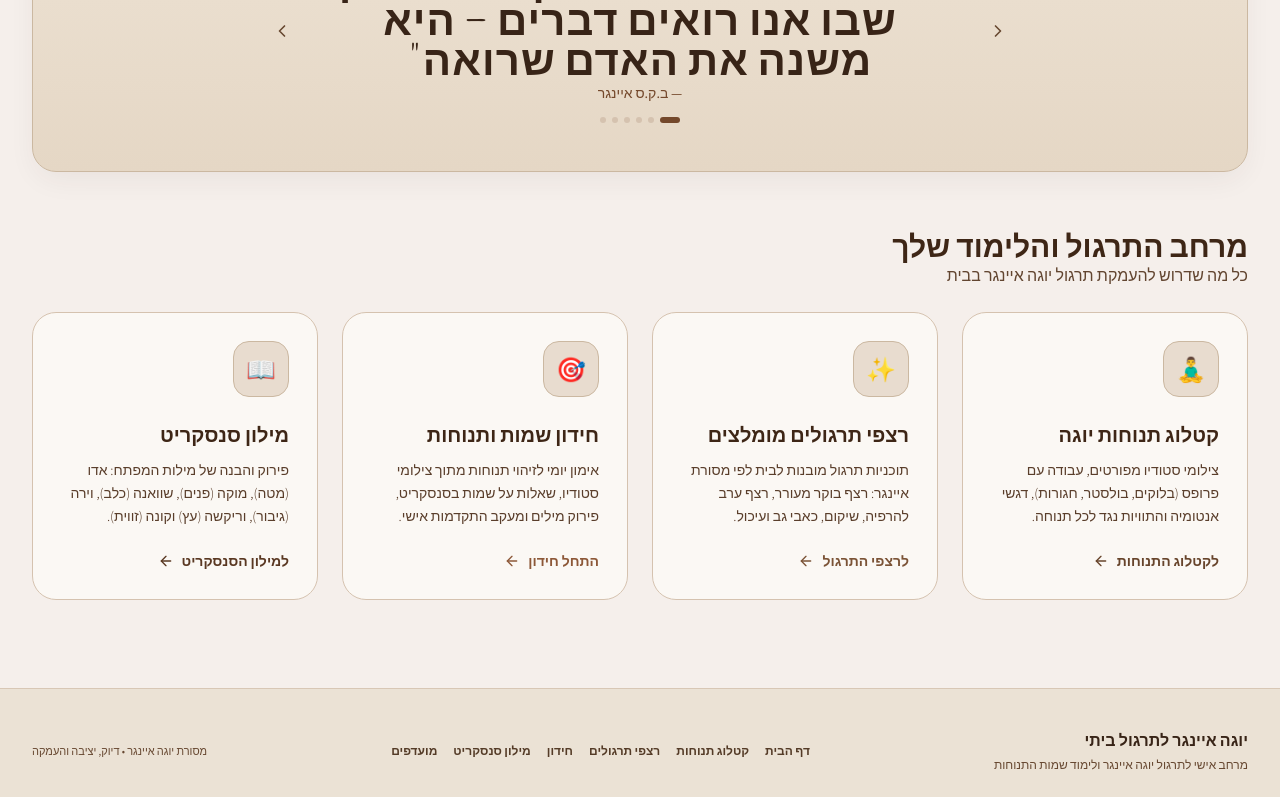
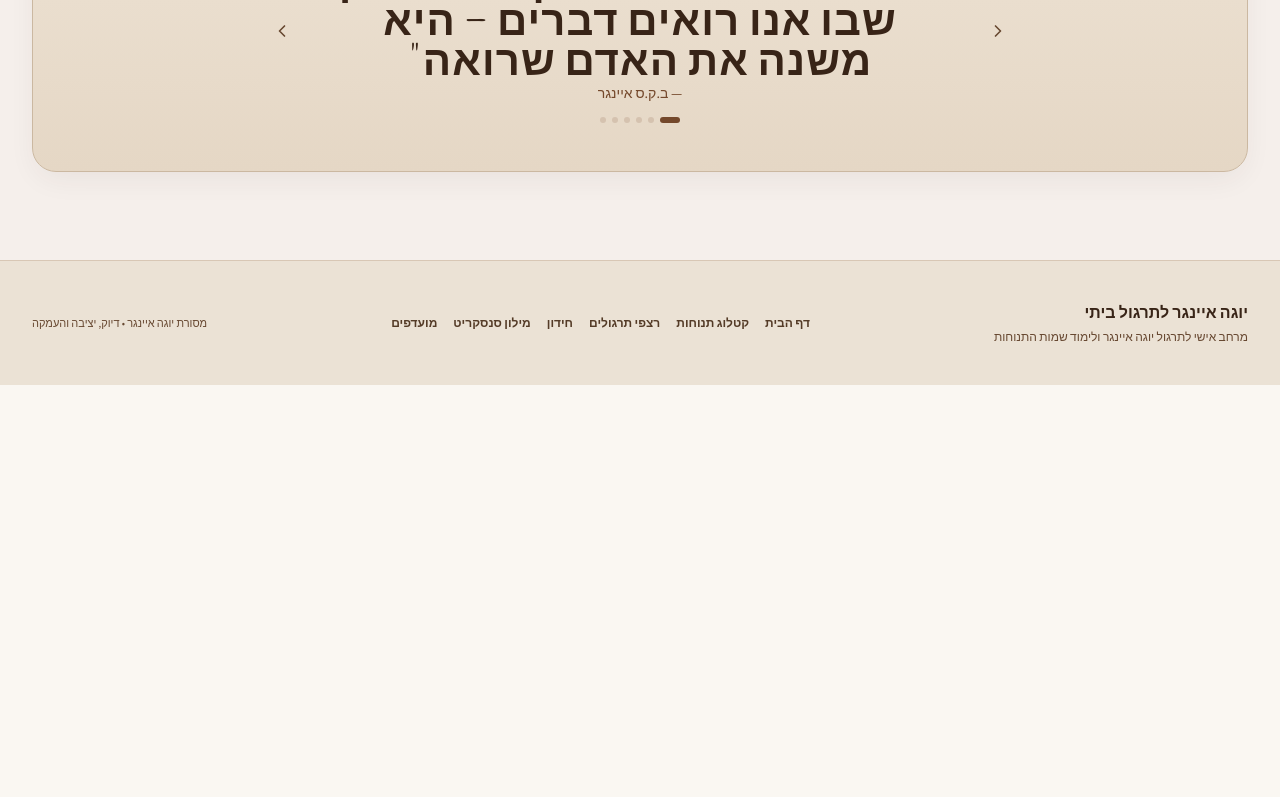
Before and after one commit to bronhaim/iyengar-sanskrit-tutor, a React (Vite) app: page / in a window 1280 px wide. Shown: the part 628-1425 px from the top of the page. After the commit the page ends 1013 px from the top, so only its background shows below. Built offline with nearby package versions, Linux system fonts and the light colour scheme; no server answers.

Commit message:
Remove 4 pillars section below the hero block from home page

```diff
--- a/src/components/StartScreen.jsx
+++ b/src/components/StartScreen.jsx
@@ -1,5 +1,5 @@
 import React, { useState, useEffect } from 'react';
-import { BookOpen, ArrowLeft, ChevronRight, ChevronLeft, MessageSquarePlus } from 'lucide-react';
+import { ChevronRight, ChevronLeft, MessageSquarePlus } from 'lucide-react';
 import { useAuth } from '../context/AuthContext';
 
 const SHOWCASE_POSES = [
@@ -356,110 +356,6 @@ export const StartScreen = ({ onStartQuiz, onOpenRoots, onOpenCatalog, onOpenSeq
 
       </section>
 
-      {/* 2. THE 4 PILLARS OF THE PLATFORM */}
-      <section className="space-y-6">
-        <div className="text-right">
-          <h2 className="text-2xl sm:text-3xl font-extrabold text-[#3E2616]">
-            מרחב התרגול והלימוד שלך
-          </h2>
-          <p className="text-[#624530] text-sm sm:text-base font-light">
-            כל מה שדרוש להעמקת תרגול יוגה איינגר בבית
-          </p>
-        </div>
-
-        <div className="grid md:grid-cols-2 lg:grid-cols-4 gap-6">
-
-          {/* Card 1: קטלוג תנוחות יוגה */}
-          <div
-            onClick={onOpenCatalog}
-            className="group bg-[#FBF8F4] hover:bg-[#FFFDFB] rounded-3xl p-7 transition-all duration-300 border border-[#D5C2AF] hover:border-[#67442B] hover:shadow-xl shadow-xs flex flex-col justify-between cursor-pointer text-right"
-          >
-            <div>
-              <div className="w-14 h-14 rounded-2xl bg-[#E8DCCF] border border-[#CBB8A1] flex items-center justify-center mb-6 text-2xl shadow-xs group-hover:scale-110 transition-transform">
-                🧘‍♂️
-              </div>
-              <h3 className="text-xl font-bold text-[#3E2616] mb-2.5 group-hover:text-[#67442B] transition-colors">
-                קטלוג תנוחות יוגה
-              </h3>
-              <p className="text-[#5A3E2B] text-sm font-light leading-relaxed mb-6">
-                צילומי סטודיו מפורטים, עבודה עם פרופס (בלוקים, בולסטר, חגורות), דגשי אנטומיה והתוויות נגד לכל תנוחה.
-              </p>
-            </div>
-            <div className="flex items-center text-[#67442B] group-hover:text-[#422716] font-bold text-sm gap-2">
-              <span>לקטלוג התנוחות</span>
-              <ArrowLeft className="w-4 h-4 transition-transform group-hover:-translate-x-1" />
-            </div>
-          </div>
-
-          {/* Card 2: רצפי תרגולים מומלצים */}
-          <div
-            onClick={onOpenSequences}
-            className="group bg-[#FBF8F4] hover:bg-[#FFFDFB] rounded-3xl p-7 transition-all duration-300 border border-[#D5C2AF] hover:border-[#7B5336] hover:shadow-xl shadow-xs flex flex-col justify-between cursor-pointer text-right"
-          >
-            <div>
-              <div className="w-14 h-14 rounded-2xl bg-[#E8DCCF] border border-[#CBB8A1] flex items-center justify-center mb-6 text-2xl shadow-xs group-hover:scale-110 transition-transform">
-                ✨
-              </div>
-              <h3 className="text-xl font-bold text-[#3E2616] mb-2.5 group-hover:text-[#7B5336] transition-colors">
-                רצפי תרגולים מומלצים
-              </h3>
-              <p className="text-[#5A3E2B] text-sm font-light leading-relaxed mb-6">
-                תוכניות תרגול מובנות לבית לפי מסורת איינגר: רצף בוקר מעורר, רצף ערב להרפיה, שיקום, כאבי גב ועיכול.
-              </p>
-            </div>
-            <div className="flex items-center text-[#7B5336] group-hover:text-[#422716] font-bold text-sm gap-2">
-              <span>לרצפי התרגול</span>
-              <ArrowLeft className="w-4 h-4 transition-transform group-hover:-translate-x-1" />
-            </div>
-          </div>
-
-          {/* Card 3: חידון */}
-          <div
-            onClick={onStartQuiz}
-            className="group bg-[#FBF8F4] hover:bg-[#FFFDFB] rounded-3xl p-7 transition-all duration-300 border border-[#D5C2AF] hover:border-[#8D5838] hover:shadow-xl shadow-xs flex flex-col justify-between cursor-pointer text-right"
-          >
-            <div>
-              <div className="w-14 h-14 rounded-2xl bg-[#E8DCCF] border border-[#CBB8A1] flex items-center justify-center mb-6 text-2xl shadow-xs group-hover:scale-110 transition-transform text-[#8D5838]">
-                🎯
-              </div>
-              <h3 className="text-xl font-bold text-[#3E2616] mb-2.5 group-hover:text-[#8D5838] transition-colors">
-                חידון שמות ותנוחות
-              </h3>
-              <p className="text-[#5A3E2B] text-sm font-light leading-relaxed mb-6">
-                אימון יומי לזיהוי תנוחות מתוך צילומי סטודיו, שאלות על שמות בסנסקריט, פירוק מילים ומעקב התקדמות אישי.
-              </p>
-            </div>
-            <div className="flex items-center text-[#8D5838] group-hover:text-[#422716] font-bold text-sm gap-2">
-              <span>התחל חידון</span>
-              <ArrowLeft className="w-4 h-4 transition-transform group-hover:-translate-x-1" />
-            </div>
-          </div>
-
-          {/* Card 4: מילון סנסקריט */}
-          <div
-            onClick={onOpenRoots}
-            className="group bg-[#FBF8F4] hover:bg-[#FFFDFB] rounded-3xl p-7 transition-all duration-300 border border-[#D5C2AF] hover:border-[#5A3822] hover:shadow-xl shadow-xs flex flex-col justify-between cursor-pointer text-right"
-          >
-            <div>
-              <div className="w-14 h-14 rounded-2xl bg-[#E8DCCF] border border-[#CBB8A1] flex items-center justify-center mb-6 text-2xl shadow-xs group-hover:scale-110 transition-transform">
-                📖
-              </div>
-              <h3 className="text-xl font-bold text-[#3E2616] mb-2.5 group-hover:text-[#5A3822] transition-colors">
-                מילון סנסקריט
-              </h3>
-              <p className="text-[#5A3E2B] text-sm font-light leading-relaxed mb-6">
-                פירוק והבנה של מילות המפתח: אדו (מטה), מוקה (פנים), שוואנה (כלב), וירה (גיבור), וריקשה (עץ) וקונה (זווית).
-              </p>
-            </div>
-            <div className="flex items-center text-[#5A3822] group-hover:text-[#422716] font-bold text-sm gap-2">
-              <span>למילון הסנסקריט</span>
-              <ArrowLeft className="w-4 h-4 transition-transform group-hover:-translate-x-1" />
-            </div>
-          </div>
-
-        </div>
-      </section>
-
     </div>
   );
 };
```
